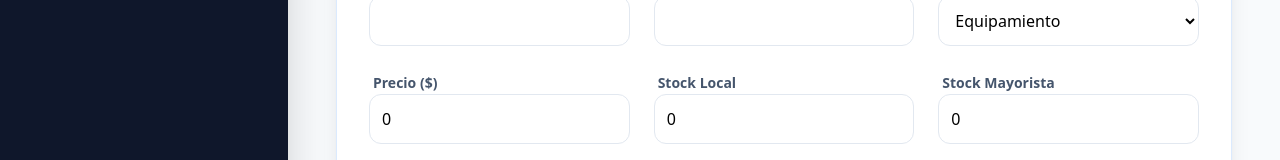
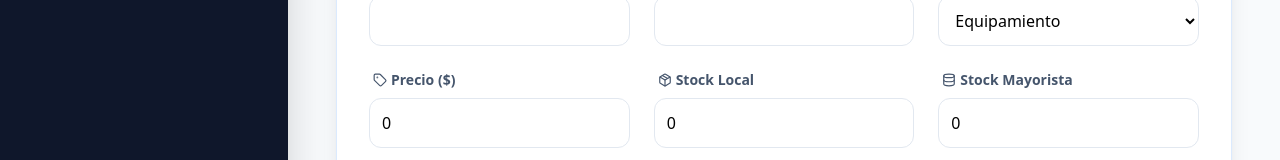
Before and after one commit to agente-dental/Agentewsp, a React (Vite) app: page / in a window 1280 px wide. Both pictures are taken after a click on the button "Añadir Producto". Shown: the part 407-567 px from the top of the page. Built offline with nearby package versions, Linux system fonts and the light colour scheme; no server answers; the database is empty; what groq-sdk would draw is missing.

Commit message:
fix: corrección de variables no usadas y errores de build para Vercel

```diff
--- a/src/pages/Inventory.tsx
+++ b/src/pages/Inventory.tsx
@@ -3,14 +3,14 @@ import { supabase } from "../lib/supabase";
 import {
   Plus,
   Loader2,
-  Package,
-  Tag,
-  Database,
   ClipboardList,
   AlertTriangle,
   Trash2,
   Edit3,
   X,
+  Package, // Usado ahora en los labels
+  Tag, // Usado ahora en los labels
+  Database, // Usado ahora en los labels
 } from "lucide-react";
 
 interface Producto {
@@ -49,7 +49,11 @@ export const Inventory = () => {
       .select("*")
       .order("created_at", { ascending: false });
 
-    if (data) setProducts(data);
+    if (error) {
+      console.error("Error fetching products:", error.message);
+    } else if (data) {
+      setProducts(data);
+    }
     setLoading(false);
   };
 
@@ -69,16 +73,16 @@ export const Inventory = () => {
     }
 
     if (editingId) {
-      // Lógica de Actualización
       const { error } = await supabase
         .from("productos")
         .update(formData)
         .eq("id", editingId);
-      if (!error) alert("Producto actualizado con éxito");
+      if (error) console.error("Update error:", error.message);
+      else alert("Producto actualizado con éxito");
     } else {
-      // Lógica de Inserción
       const { error } = await supabase.from("productos").insert([formData]);
-      if (!error) alert("Producto guardado con éxito");
+      if (error) console.error("Insert error:", error.message);
+      else alert("Producto guardado con éxito");
     }
 
     setFormData(initialFormState);
@@ -95,14 +99,10 @@ export const Inventory = () => {
   };
 
   const handleDelete = async (id: string, nombre: string) => {
-    if (
-      confirm(
-        `¿Estás seguro de eliminar "${nombre}"? Esta acción no se puede deshacer.`
-      )
-    ) {
+    if (confirm(`¿Estás seguro de eliminar "${nombre}"?`)) {
       const { error } = await supabase.from("productos").delete().eq("id", id);
       if (!error) fetchProducts();
-      else alert("Error al eliminar: " + error.message);
+      else console.error("Delete error:", error.message);
     }
   };
 
@@ -197,8 +197,8 @@ export const Inventory = () => {
               </select>
             </div>
             <div className="space-y-2">
-              <label className="text-sm font-bold text-slate-600 px-1">
-                Precio ($)
+              <label className="text-sm font-bold text-slate-600 px-1 flex items-center gap-1">
+                <Tag size={14} /> Precio ($)
               </label>
               <input
                 required
@@ -215,8 +215,8 @@ export const Inventory = () => {
               />
             </div>
             <div className="space-y-2">
-              <label className="text-sm font-bold text-slate-600 px-1 text-green-600">
-                Stock Local
+              <label className="text-sm font-bold text-slate-600 px-1 text-green-600 flex items-center gap-1">
+                <Package size={14} /> Stock Local
               </label>
               <input
                 required
@@ -233,8 +233,8 @@ export const Inventory = () => {
               />
             </div>
             <div className="space-y-2">
-              <label className="text-sm font-bold text-slate-600 px-1 text-blue-600">
-                Stock Mayorista
+              <label className="text-sm font-bold text-slate-600 px-1 text-blue-600 flex items-center gap-1">
+                <Database size={14} /> Stock Mayorista
               </label>
               <input
                 required
@@ -321,7 +321,7 @@ export const Inventory = () => {
                       {p.categoria}
                     </span>
                   </td>
-                  <td className="p-5">
+                  <td className="p-5 text-center">
                     <div className="flex flex-col items-center gap-1">
                       <span
                         className={`px-3 py-1 rounded-full text-xs font-bold flex items-center gap-1 ${
```
